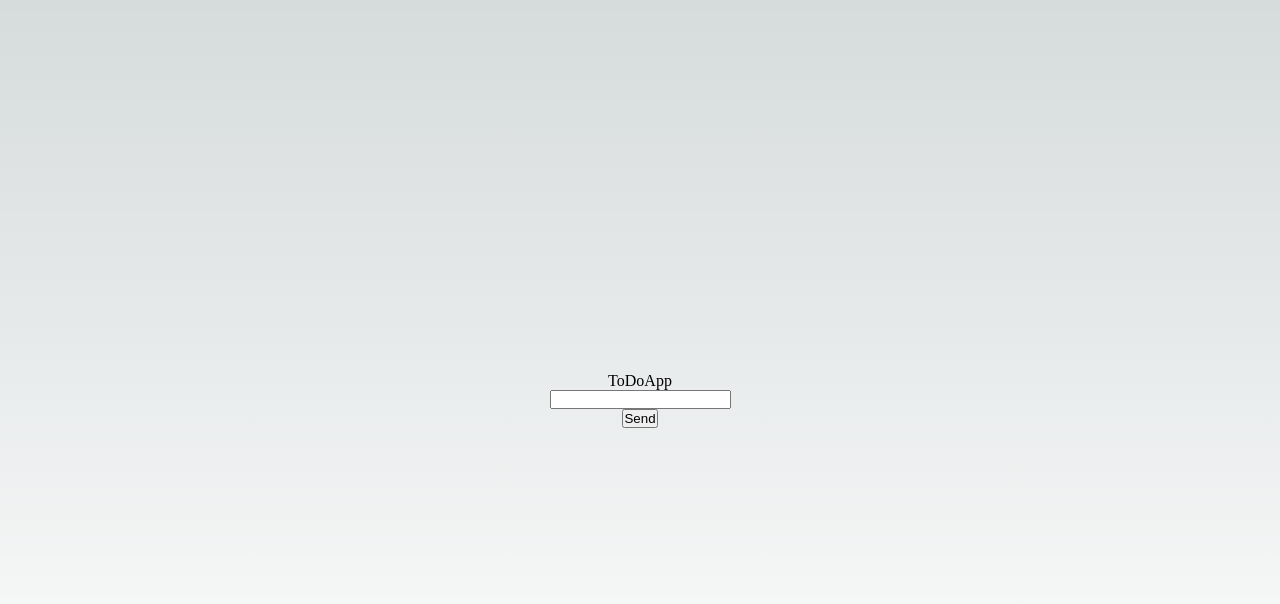
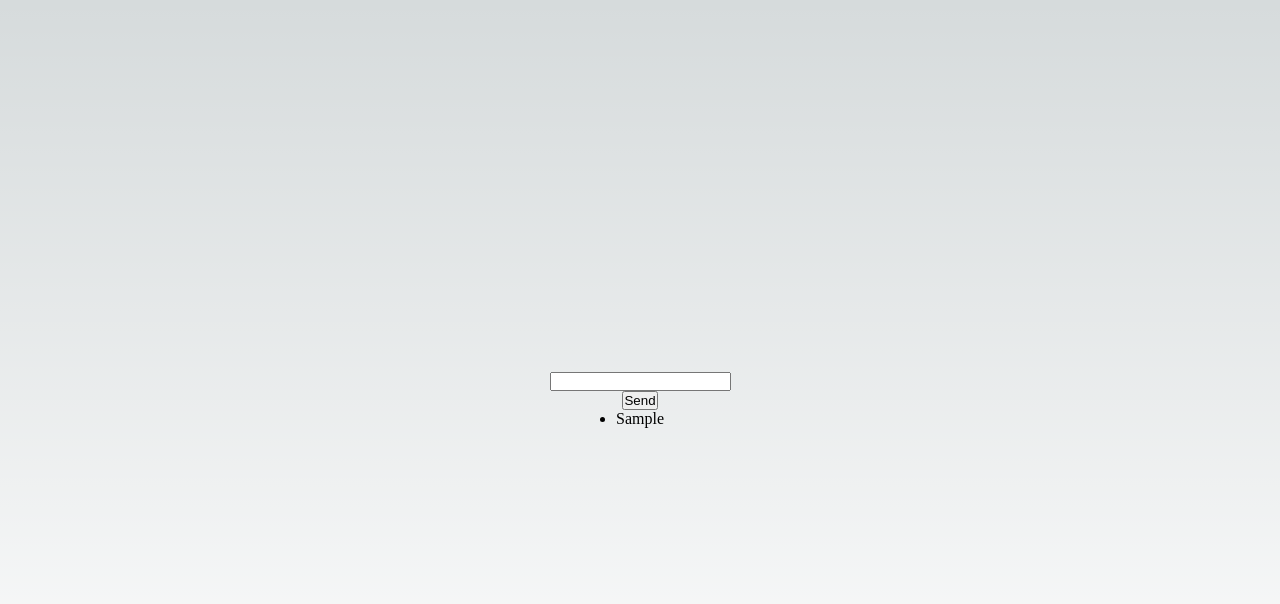
Before and after one commit to Aluonam/pt_180923, a Next.js app in the folder pt-180923/: page / in a window 1280 px wide. Both pictures are taken after typing "Sample" into the empty fields and a click on the button "Send". Shown: the top 604 px of the page. Built offline with nearby package versions, Linux system fonts and the light colour scheme.

Commit message:
feat: componente ToDoList
Crea un componente funcional llamado TodoList que se encargue de renderizar la lista de tareas. Debe recibir las tareas como una prop.

```diff
--- a/pt-180923/components/ToDoApp.jsx
+++ b/pt-180923/components/ToDoApp.jsx
@@ -1,4 +1,5 @@
 import React, {useEffect, useState} from 'react'
+import ToDoList from './ToDoList'
 
 const ToDoApp = () => {
 
@@ -20,9 +21,9 @@ const ToDoApp = () => {
 
   return (
     <>
-    <div>ToDoApp</div>
     <input type='text' onChange={(e)=>{setInputUIserData(e.target.value)}} value={inputUserData}></input>
     <button onClick={handleAddTask}>Send</button>
+    <ToDoList taskList={taskList}></ToDoList>
     </>
   )
 }
--- /dev/null
+++ b/pt-180923/components/ToDoList.jsx
@@ -0,0 +1,17 @@
+import React from 'react'
+
+const ToDoList = ({taskList}) => {
+
+    const list = taskList.map((actualElement=>{
+        return(
+        <ul>
+            <li>{actualElement}</li>
+        </ul>
+        )
+    }))
+  return (
+    <div>{list}</div>
+  )
+}
+
+export default ToDoList
```
